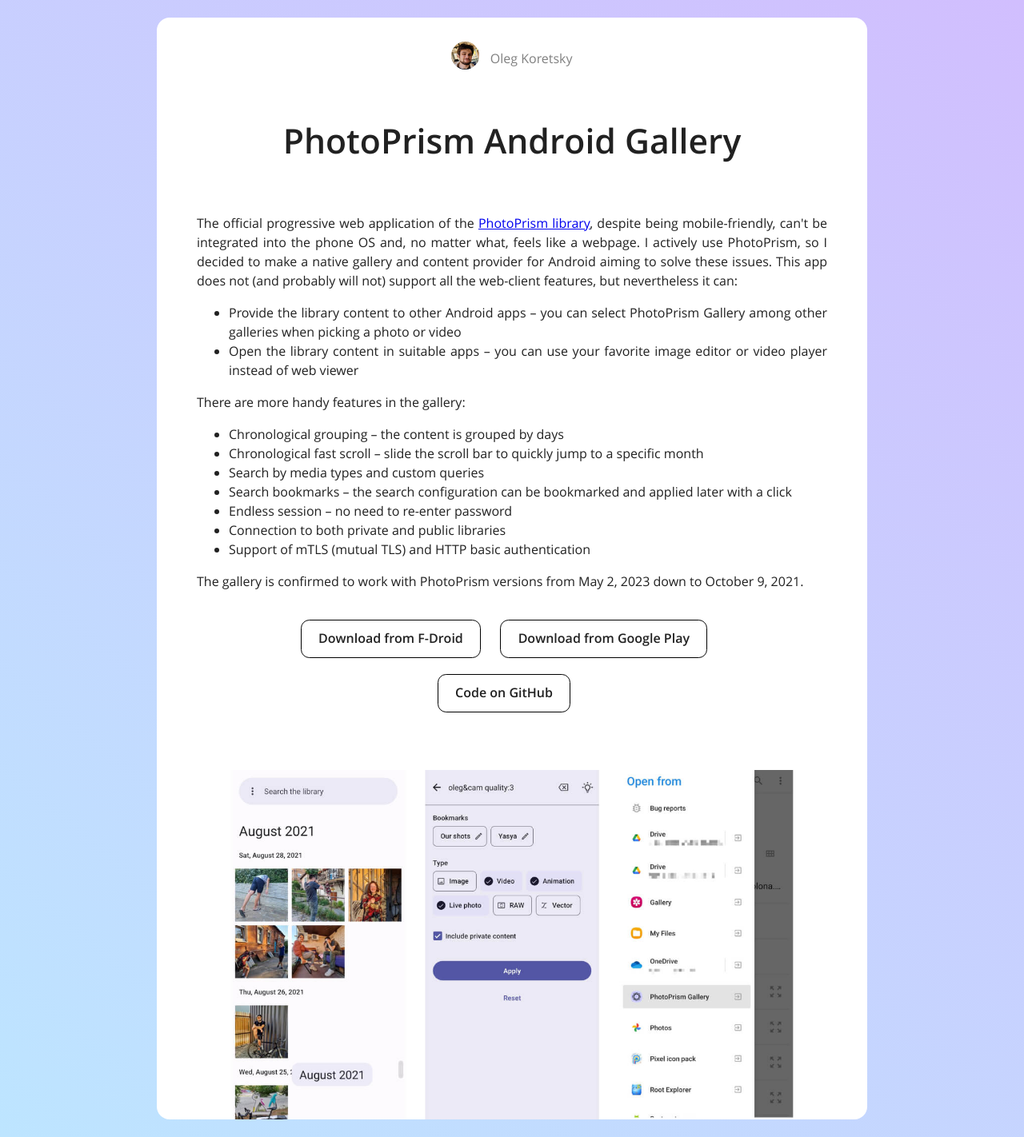
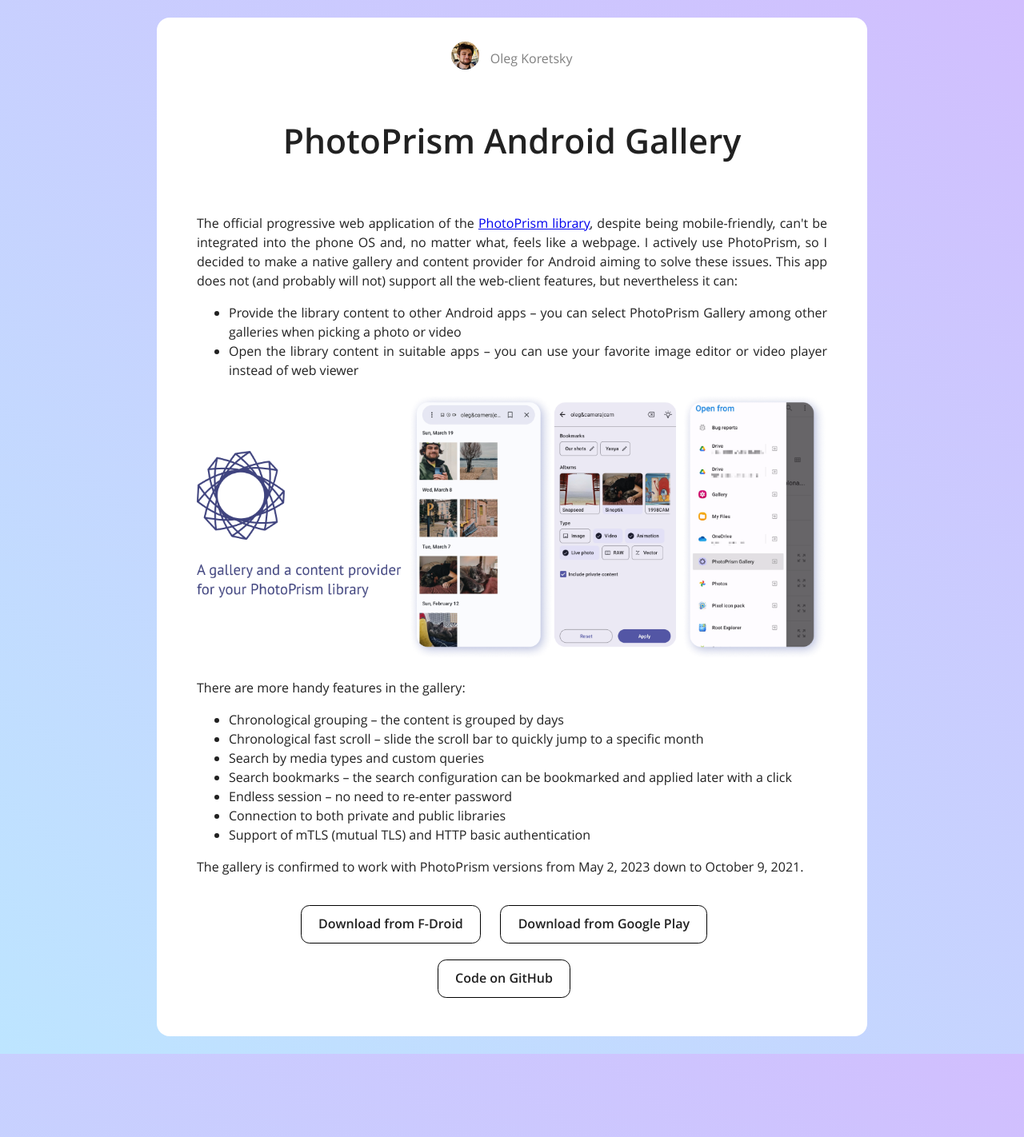
Before and after one commit to Radiokot/website, a Jekyll site: the page built from _projects/photoprism-android-gallery.html, in a window 1280 px wide. Shown: the whole page at 80% size. Built offline with Jekyll 4.4.1, drawn with Linux system fonts in a browser that asks for light colours.

Commit message:
PhotoPrism: Get rid of footer, add pretty screenshots

```diff
--- a/_projects/photoprism-android-gallery.html
+++ b/_projects/photoprism-android-gallery.html
@@ -7,28 +7,37 @@
 has_footer_image: false
 ---
 <p>
-    The official progressive web application of the <a href="https://www.photoprism.app/" target="_blank">PhotoPrism library</a>,
-    despite being mobile-friendly, can't be integrated into the phone OS and, no matter what, feels like a webpage.
-    I actively use PhotoPrism, so I decided to make a native gallery and content provider for Android aiming to solve these issues.
-    This app does not (and probably will not) support all the web-client features, but nevertheless it can:<ul>
+    The official progressive web application of the
+    <a href="https://www.photoprism.app/" target="_blank">PhotoPrism library</a>,
+        despite being mobile-friendly, can't be integrated into the phone OS and, no
+        matter what, feels like a webpage. I actively use PhotoPrism, so I decided to
+        make a native gallery and content provider for Android aiming to solve these
+        issues. This app does not (and probably will not) support all the web-client
+        features, but nevertheless it can:<ul>
         <li>Provide the library content to other Android apps – you can select
             PhotoPrism Gallery among other galleries when picking a photo or video</li>
         <li>Open the library content in suitable apps – you can use your favorite image
             editor or video player instead of web viewer</li>
     </ul>
 </p>
+<img
+    style="width: 100%;"
+    alt="{{ page.title }}"
+    src="{% link /assets/img/projects/{{ page.slug }}/screenshots.png %}">
 <p>
     There are more handy features in the gallery:<ul>
         <li>Chronological grouping – the content is grouped by days</li>
-        <li>Chronological fast scroll – slide the scroll bar to quickly jump to a specific month</li>
+        <li>Chronological fast scroll – slide the scroll bar to quickly jump to a
+            specific month</li>
         <li>Search by media types and custom queries</li>
-        <li>Search bookmarks – the search configuration can be bookmarked and applied later with a click</li>
+        <li>Search bookmarks – the search configuration can be bookmarked and applied
+            later with a click</li>
         <li>Endless session – no need to re-enter password</li>
         <li>Connection to both private and public libraries</li>
         <li>Support of mTLS (mutual TLS) and HTTP basic authentication</li>
     </ul>
-    The gallery is confirmed to work with PhotoPrism versions from May 2, 2023
-    down to October 9, 2021.</p>
+    The gallery is confirmed to work with PhotoPrism versions from May 2, 2023 down
+    to October 9, 2021.</p>
 <center>
     <a
         itemprop="downloadUrl"
@@ -46,10 +55,4 @@
         href="https://github.com/Radiokot/photoprism-android-client"
         target="_blank">Code on GitHub</a>
 </center>
-<br><br><br>
-<center>
-    <img
-        class="footer-img"
-        alt="{{ page.title }}"
-        src="{% link /assets/img/projects/{{ page.slug }}/footer.jpg %}">
-</center>
+<br><br>
```
Also changed, not shown: assets/img/projects/photoprism-android-gallery/footer.jpg (deleted), assets/img/projects/photoprism-android-gallery/screenshots.png (added).
